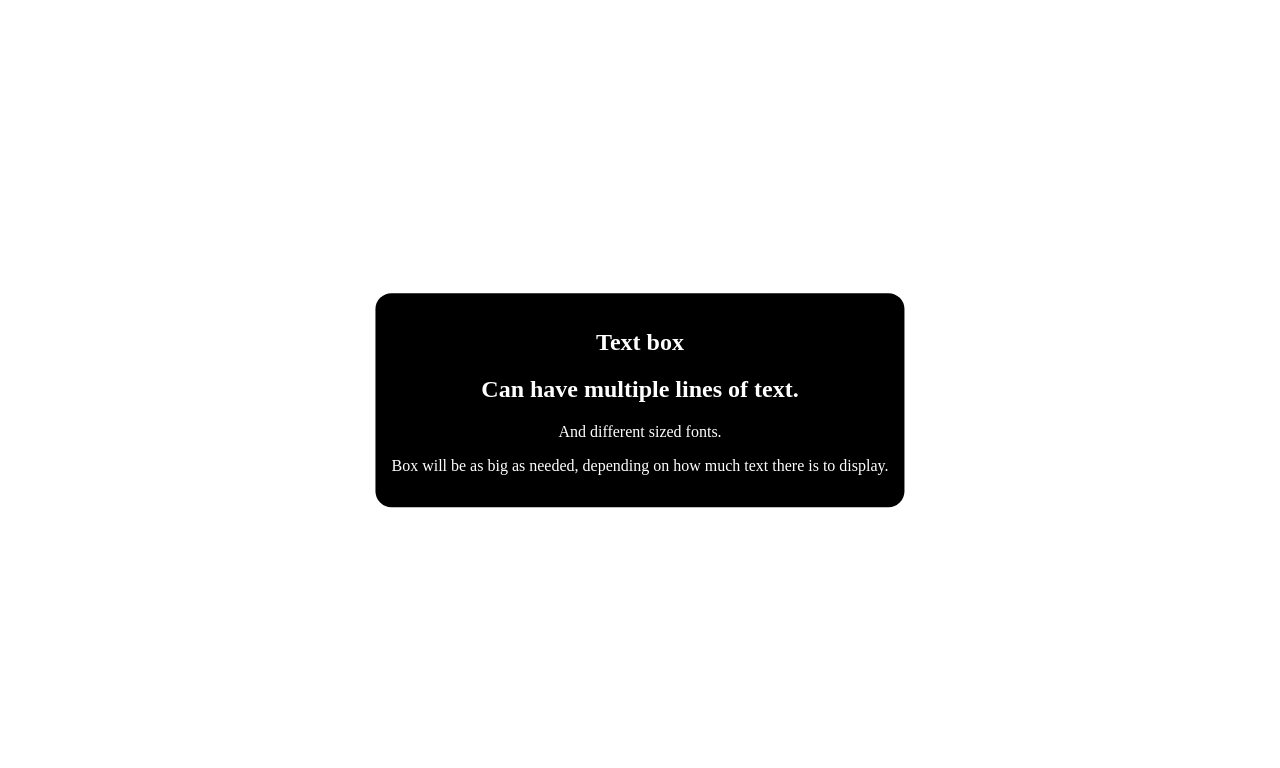
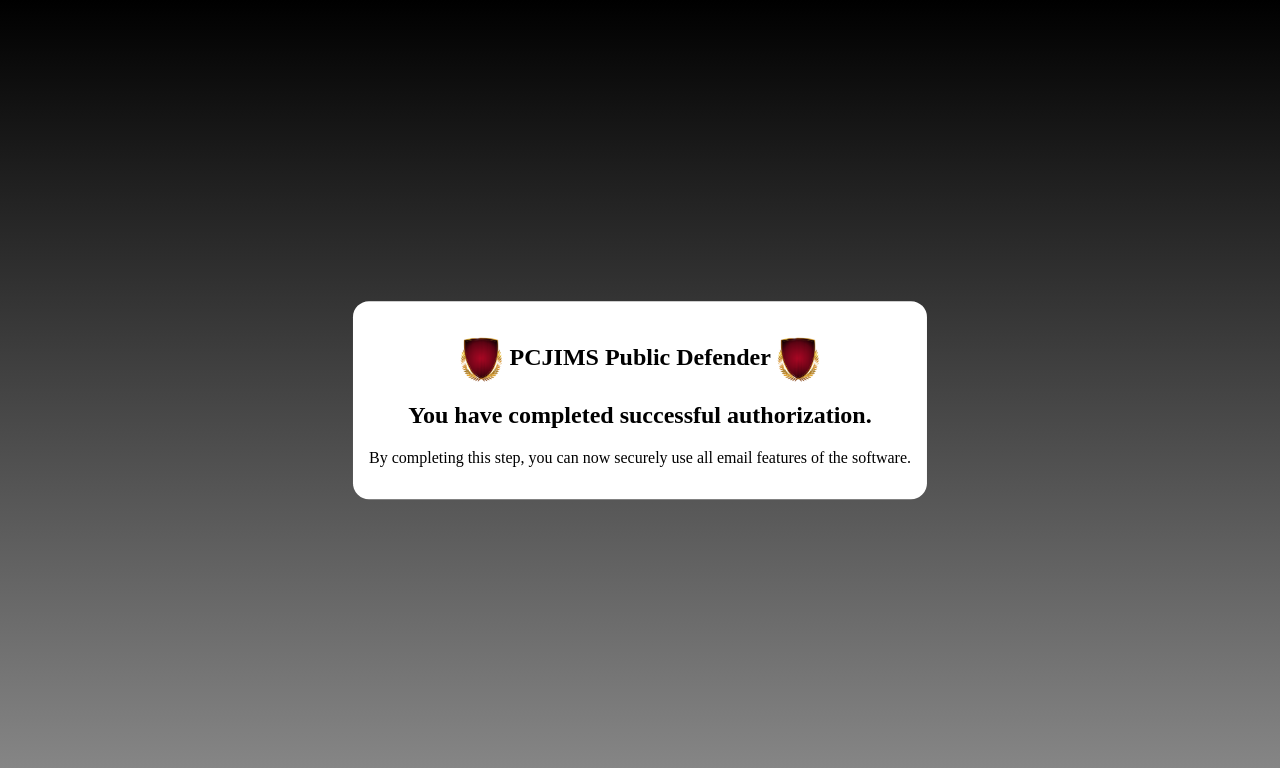
Before and after one commit to AftonLawver/htmlDevelopment, a plain HTML site: page CenterElement/main.html in a window 1280 px wide. Drawn offline with Linux system fonts and the light colour scheme.

Commit message:
Finished dialog box for Piotr.

```diff
--- a/CenterElement/main.html
+++ b/CenterElement/main.html
@@ -3,13 +3,20 @@
     <head>
         <meta charset="UTF-8">
         <style>
+            html {
+                height: 100%;
+            }
             body {
-                background: white;
+                margin:0;
+                height: 100%;
+                background-repeat: no-repeat;
+                background-attachment: fixed;
+                background: linear-gradient(black, rgb(139, 139, 139));
             }
 
             section {
-                background: rgb(0, 0, 0);
-                color: white;
+                background: white;
+                color: black;
                 border-radius: 1em;
                 padding: 1em;
                 position: absolute;
@@ -17,22 +24,41 @@
                 left: 50%;
                 margin-right: -50%;
                 transform: translate(-50%, -50%)
+
             }
 
             section > h1, p {
                 text-align: center;
             }
+
+            .right {
+                width: 45px;
+                height: 45px;
+                background-color: transparent;
+                vertical-align: middle;
+
+
+            }
+
+            .left {
+                width: 45px;
+                height: 45px;
+                background-color: transparent;
+                vertical-align: middle;
+
+            }
         </style>
     </head>
     <body>
         <section>
-            <h1>Text box</h1>
-            <h1>Can have multiple lines of text.</h1>
+            <h1>
+                <img class="left" src="redshield.png" alt="red shield">
+                PCJIMS Public Defender
+                <img class="right" src="redshield.png" alt="red shield">
+            </h1>
+            <h1>You have completed successful authorization.</h1>
             <p>
-                And different sized fonts.
-            </p>
-            <p>
-                Box will be as big as needed, depending on how much text there is to display.
+                By completing this step, you can now securely use all email features of the software.
             </p>
           </section>
     </body>
--- a/CenterElement/styles.css
+++ /dev/null
@@ -1,19 +0,0 @@
-body {
-    background: white;
-}
-
-section {
-    background: rgb(0, 0, 0);
-    color: white;
-    border-radius: 1em;
-    padding: 1em;
-    position: absolute;
-    top: 50%;
-    left: 50%;
-    margin-right: -50%;
-    transform: translate(-50%, -50%)
-}
-
-section > h1, p {
-    text-align: center;
-}
```
Also changed, not shown: CenterElement/redshield.png (added).
